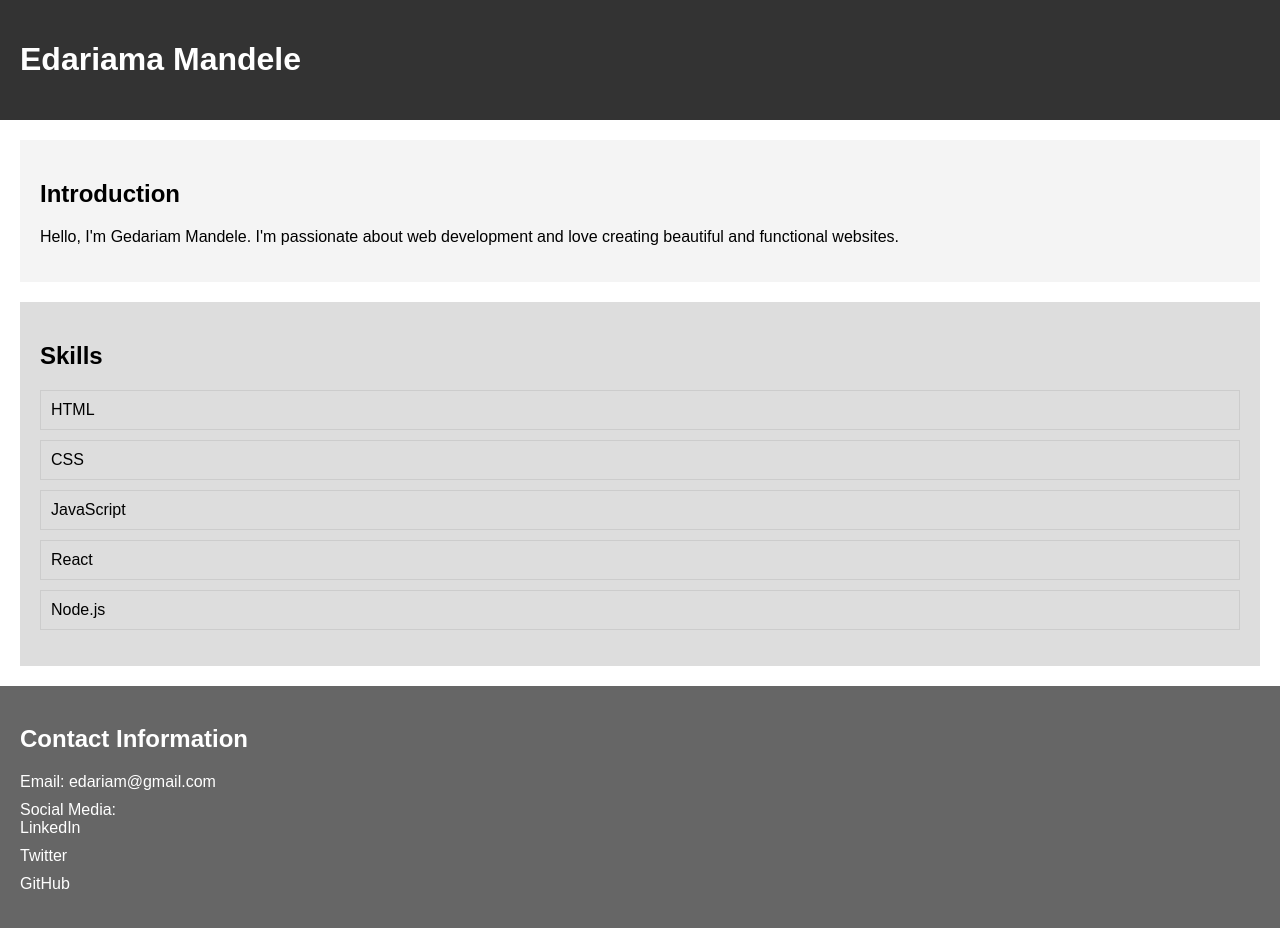
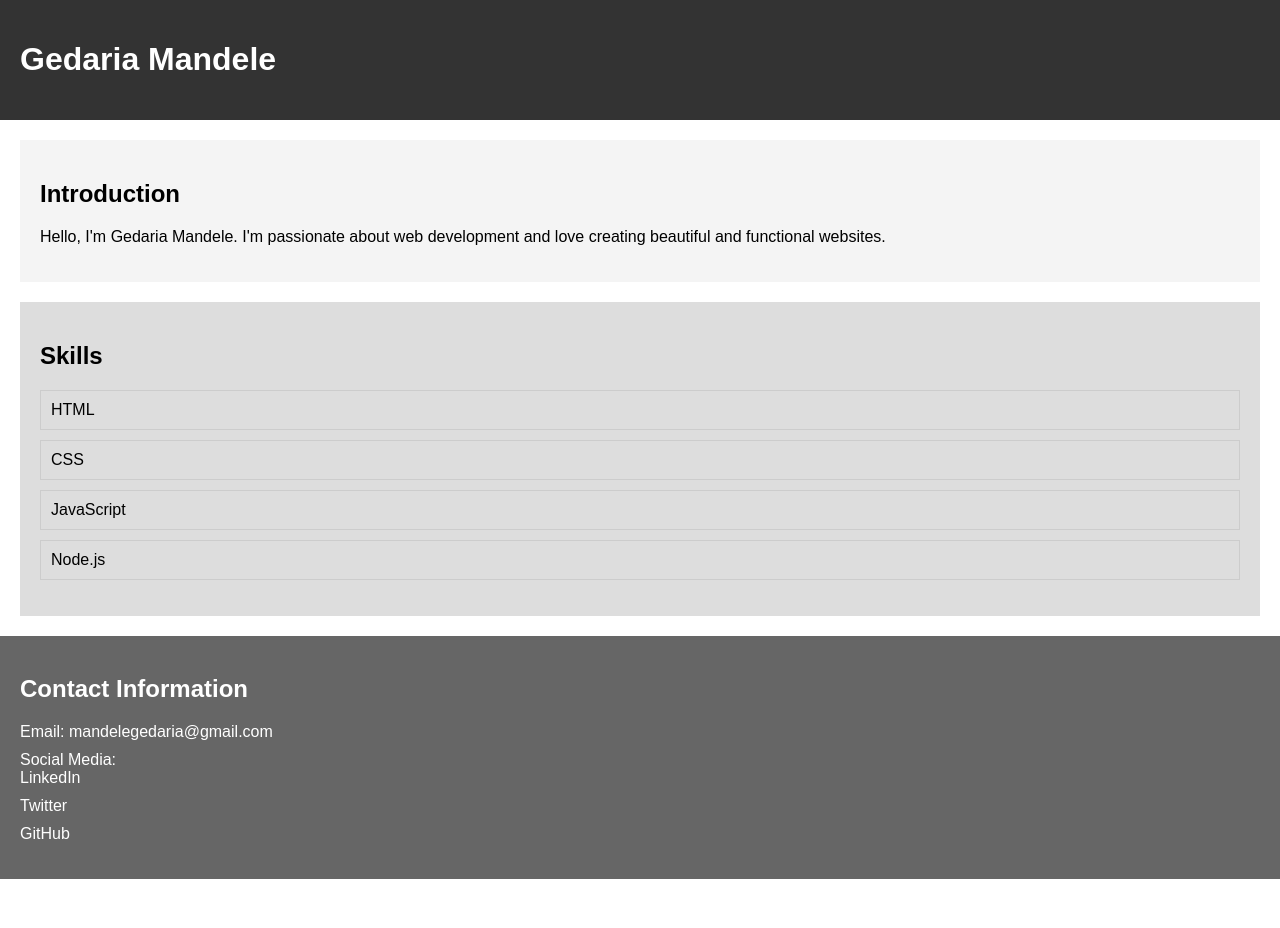
Before and after one commit to edariama/PLP, a plain HTML site: page index.html in a window 1280 px wide. After the commit the page ends 879 px from the top, so only its background shows below. Drawn offline with Linux system fonts and the light colour scheme.

Commit message:
Update index.html

```diff
--- a/index.html
+++ b/index.html
@@ -8,12 +8,12 @@
 </head>
 <body>
   <header>
-    <h1>Edariama Mandele</h1>
+    <h1>Gedaria Mandele</h1>
   </header>
 
   <section class="introduction">
     <h2>Introduction</h2>
-    <p>Hello, I'm Gedariam Mandele. I'm passionate about web development and love creating beautiful and functional websites.</p>
+    <p>Hello, I'm Gedaria Mandele. I'm passionate about web development and love creating beautiful and functional websites.</p>
   </section>
 
   <section class="skills">
@@ -22,7 +22,6 @@
       <li>HTML</li>
       <li>CSS</li>
       <li>JavaScript</li>
-      <li>React</li>
       <li>Node.js</li>
     </ul>
   </section>
@@ -30,7 +29,7 @@
   <footer class="contact">
     <h2>Contact Information</h2>
     <ul>
-      <li>Email: edariam@gmail.com</li>
+      <li>Email: mandelegedaria@gmail.com</li>
       <li>Social Media:
         <ul>
           <li><a href="#">LinkedIn</a></li>
```
